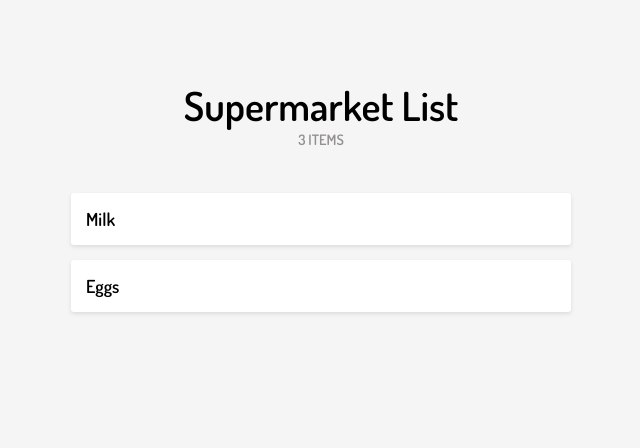
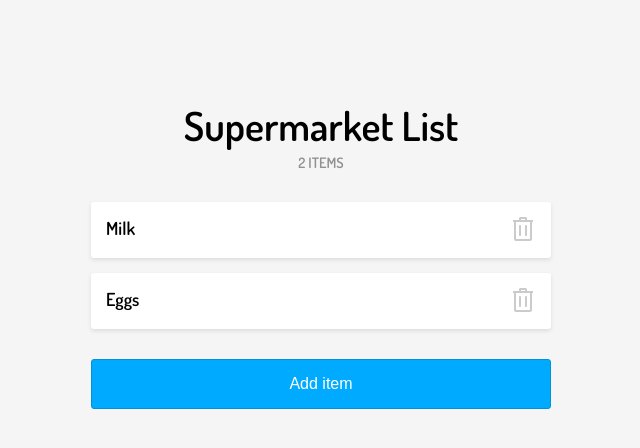
Before and after one commit to mikirobles/supermarket-todo, a React (Create React App) app: page / in a window 1280 px wide. Shown: the top 448 px of the page, without its empty margins (319-959 px from the left). Built offline with nearby package versions, Linux system fonts and the light colour scheme.

Commit message:
Api - Add and remove items functionality

```diff
--- a/package.json
+++ b/package.json
@@ -3,6 +3,7 @@
   "version": "0.1.0",
   "private": true,
   "dependencies": {
+    "prop-types": "^15.6.2",
     "react": "^16.6.3",
     "react-dom": "^16.6.3",
     "react-scripts": "2.1.1"
--- a/src/App.css
+++ b/src/App.css
@@ -6,15 +6,24 @@
   align-items: center;
 }
 
+.container {
+  width: 100%;
+  max-width: 500px;
+  padding: 20px;
+}
+
 ul {
-  max-width: 500px;
   width: 100%;
   margin: 30px 0;
 }
 
 .item-count {
   text-transform: uppercase;
-  font-size: .8em;
+  font-size: 0.8em;
   font-weight: bold;
-  color: var(--gray)
+  color: var(--gray);
 }
+
+.add-item {
+  width: 100%;
+}
--- a/src/App.js
+++ b/src/App.js
@@ -1,17 +1,125 @@
-import React, { Component } from 'react';
-import './App.css';
-import ListItem from './components/ListItem';
+import React, { Component } from "react";
+import api from "./api";
+import "./App.css";
+import ListItem from "./components/ListItem";
+import AddItem from "./components/AddItem";
 
 class App extends Component {
-  render() {
+  constructor () {
+    super();
+    this.addItemButton = React.createRef();
+    this.state = {
+      isEditing: false,
+      isFetching: false,
+      error: null,
+      items: [],
+    };
+  }
+
+  componentWillMount () {
+    this.fetchItems();
+  }
+
+  componentDidMount () {
+    this.addItemButton.current.focus();
+  }
+
+  fetchItems = async () => {
+    try {
+      const items = await api.fetchItems();
+      this.setState({
+        items,
+      });
+    } catch (e) {
+      console.error(e);
+      this.setState({
+        error: "An error has occurred while fetching the items.",
+      });
+    }
+  };
+
+  switchModal = () => {
+    this.setState(({isEditing}) => ({
+      isEditing: !isEditing,
+    }));
+  };
+
+  addItem = async newItem => {
+    const {items} = this.state;
+    try {
+      this.setState({
+        items: [...items, newItem],
+        isEditing: false,
+        isFetching: true,
+      });
+      const newItems = await api.addItem(newItem);
+      this.setState({
+        items: newItems,
+      });
+    } catch (e) {
+      console.error(e);
+      this.setState({
+        items,
+      });
+    }
+    this.setState({
+      isFetching: false,
+    });
+  };
+
+  removeItem = async item => {
+    const {items, isFetching} = this.state;
+    if (typeof item.id === "undefined" || isFetching) {
+      return;
+    }
+    try {
+      this.setState({
+        items: [...items].filter(({id}) => id !== item.id),
+        isFetching: true,
+      });
+      const newItems = await api.removeItem(item);
+      this.setState({
+        items: newItems,
+      });
+    } catch (e) {
+      console.error(e);
+      this.setState({
+        items,
+      });
+    }
+    this.setState({
+      isFetching: false,
+    });
+  };
+
+  render () {
+    const {items, error, isEditing, isFetching} = this.state;
     return (
       <div className="App">
-        <h1>Supermarket List</h1>
-        <span className={'item-count'}>3 ITEMS</span>
-        <ul className={'list'}>
-            <ListItem label={'Milk'}/>
-            <ListItem label={'Eggs'}/>
-        </ul>
+        <div className="container">
+          <h1>Supermarket List</h1>
+          {items.length ? (
+            <span className={"item-count"}>{items.length} items</span>
+          ) : <span className={"item-count"}>List is empty</span>}
+          <ul className={"list"}>
+            {items.map(({name, id}, index) => (
+              <ListItem
+                key={id || name + index}
+                label={name}
+                disabled={isFetching || typeof id === "undefined"}
+                onDelete={() => this.removeItem({name, id})}
+              />
+            ))}
+          </ul>
+          <button ref={this.addItemButton} onClick={this.switchModal}
+                  className={"btn primary add-item"}>
+            Add item
+          </button>
+          {error && <strong>{error}</strong>}
+          {isEditing && (
+            <AddItem onCancel={this.switchModal} onSubmit={this.addItem}/>
+          )}
+        </div>
       </div>
     );
   }
--- /dev/null
+++ b/src/api/index.js
@@ -0,0 +1,38 @@
+const responseDelay = 1200;
+let items = [
+  {
+    id: 0,
+    name: "Milk",
+  },
+  {
+    id: 1,
+    name: "Eggs",
+  },
+];
+let idCount = 2;
+
+const wait = (time) => new Promise((resolve) => {
+  setTimeout(resolve, time);
+});
+
+const api = {
+  fetchItems: async () => {
+    await wait(responseDelay);
+    return items;
+  },
+  addItem: async ({name}) => {
+    await wait(responseDelay);
+    items.push({
+      name,
+      id: idCount++,
+    });
+    return items;
+  },
+  removeItem: async ({id}) => {
+    await wait(responseDelay);
+    items = items.filter(item => id !== item.id);
+    return items;
+  },
+};
+
+export default api;
--- /dev/null
+++ b/src/components/AddItem/AddItem.css
@@ -0,0 +1,40 @@
+.modal {
+    position: fixed;
+    top: 0;
+    left: 0;
+    width: 100%;
+    height: 100%;
+    background-color: rgba(242, 249, 248, 0.8);
+    display: flex;
+    justify-content: center;
+    align-items: center;
+}
+
+.modal-container {
+    background: var(--white);
+    padding: 40px;
+    border-radius: 6px;
+    box-shadow: 0 4px 8px rgba(0, 0, 0, 0.2);
+    width: 100%;
+    max-width: 400px;
+}
+
+.modal-container input {
+    margin: 20px 0;
+    padding: 15px 10px;
+    border-radius: 3px;
+    border: 1px solid darkgray;
+    font-size: 1rem;
+    width: 100%;
+}
+
+.modal-container button {
+    padding: 10px 30px;
+}
+
+
+.button-row {
+    display: flex;
+    flex-direction: row;
+    justify-content: space-between;
+}
--- /dev/null
+++ b/src/components/AddItem/index.js
@@ -0,0 +1,70 @@
+import React from "react";
+import PropTypes from "prop-types";
+import "./AddItem.css";
+
+class AddItem extends React.Component {
+  constructor(props) {
+    super(props);
+    this.inputRef = React.createRef();
+    this.state = {
+      inputValue: ""
+    };
+  }
+
+  componentDidMount() {
+    this.inputRef.current.focus();
+  }
+
+  onSubmit = e => {
+    e.preventDefault();
+    const { onSubmit } = this.props;
+    const { inputValue } = this.state;
+    onSubmit({name: inputValue});
+  };
+
+  onChange = ({ target: { value } }) => {
+    this.setState({
+      inputValue: value
+    });
+  };
+
+  render() {
+    const { onCancel } = this.props;
+    const { inputValue } = this.state;
+    return (
+      <div className={"modal"}>
+        <div className="modal-container">
+          <form onSubmit={this.handleSubmit}>
+            <h3>Add item</h3>
+            <input
+              ref={this.inputRef}
+              value={inputValue}
+              onChange={this.onChange}
+              type="text"
+            />
+            <div className="button-row">
+              <button type="button" onClick={onCancel} className={"btn secondary"}>
+                Cancel
+              </button>
+              <button
+                type="submit"
+                onClick={this.onSubmit}
+                disabled={inputValue.length === 0}
+                className={"btn primary"}
+              >
+                Add
+              </button>
+            </div>
+          </form>
+        </div>
+      </div>
+    );
+  }
+}
+
+AddItem.propTypes = {
+  onCancel: PropTypes.func.isRequired,
+  onSubmit: PropTypes.func.isRequired
+};
+
+export default AddItem;
--- a/src/components/ListItem/ListItem.css
+++ b/src/components/ListItem/ListItem.css
@@ -16,3 +16,23 @@
 .list-item:hover {
     box-shadow: 0 1px 2px rgba(0, 0, 0, .1);
 }
+
+.list-item button {
+    width: 26px;
+    height: 26px;
+    opacity: .2;
+    transition: .2s ease all;
+}
+
+.list-item button:hover {
+    opacity: .4;
+}
+
+.list-item button:active {
+    opacity: .6;
+}
+
+.list-item button:disabled {
+    opacity: .2;
+    cursor: not-allowed;
+}
--- a/src/components/ListItem/index.js
+++ b/src/components/ListItem/index.js
@@ -1,8 +1,14 @@
-import React from 'react';
-import './ListItem.css'
+import React from "react";
+import "./ListItem.css";
+import Trash from "../../trash.svg";
 
-const ListItem = ({label, onDelete}) => (
-    <li className={'list-item'}>{label}</li>
+const ListItem = ({label, onDelete, disabled}) => (
+  <li className={"list-item"}>
+    <span>{label}</span>
+    <button onClick={onDelete} disabled={disabled} className="delete">
+      <img src={Trash} alt=""/>
+    </button>
+  </li>
 );
 
 export default ListItem;
--- a/src/index.css
+++ b/src/index.css
@@ -3,7 +3,8 @@
   --light-gray: #F5F5F5;
   --gray: #939090;
   --black: #000;
-  --cyan: #00ABFF;
+  --blue: #00ABFF;
+  --dark-blue: #0291d2;
 }
 
 * {
@@ -28,3 +29,39 @@ body {
 h1 {
   font-size: 2.5rem;
 }
+
+button {
+  border: 0;
+  outline: 0;
+  background: none;
+  padding: 0;
+  margin: 0;
+  cursor: pointer;
+}
+
+.btn {
+  font-size: 1rem;
+  border-radius: 3px;
+  padding: 15px;
+}
+
+.btn.primary {
+  background-color: var(--blue);
+  color: white;
+  border: 1px solid var(--dark-blue);
+  transition: .05s ease all;
+}
+
+.btn.primary:active {
+  background-color: var(--dark-blue);
+}
+
+.btn.primary:disabled {
+  background-color: var(--gray);
+  color: var(--white);
+  border: 1px solid transparent;
+}
+
+.btn.secondary {
+  border: 1px solid darkgray;
+}
```
Also changed, not shown: src/components/Button/index.js (deleted), src/components/Modal/index.js (deleted), 1 other file (tests, documents, lock files or other folders).
